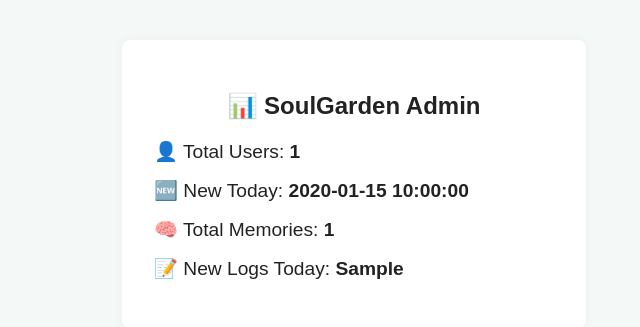
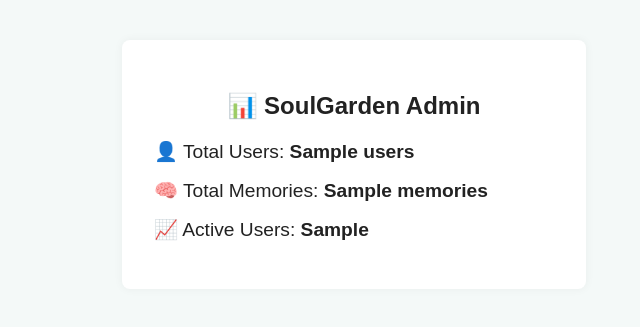
Before and after one commit to garvboiiiii/SoulGarden, a Flask app: template templates/admin_analytics.html in a window 1280 px wide. Shown: the top 327 px of the page, without its empty margins (286-926 px from the left). Run offline with Flask 3, Linux system fonts and the light colour scheme; the template is opened without the code that fills it: most values are stand-ins (such as "Sample title", 1, 10 or a date in 2020).

Commit message:
Update admin_analytics.html

```diff
--- a/templates/admin_analytics.html
+++ b/templates/admin_analytics.html
@@ -24,10 +24,9 @@
 <body>
     <div class="box">
         <h2>📊 SoulGarden Admin</h2>
-        <p>👤 Total Users: <b>{{ total_users }}</b></p>
-        <p>🆕 New Today: <b>{{ new_today }}</b></p>
-        <p>🧠 Total Memories: <b>{{ total_memories }}</b></p>
-        <p>📝 New Logs Today: <b>{{ new_memories }}</b></p>
+        <p>👤 Total Users: <b>{{ users }}</b></p>
+        <p>🧠 Total Memories: <b>{{ memories }}</b></p>
+        <p>📈 Active Users: <b>{{ active_users }}</b></p>
     </div>
 </body>
 </html>
```
